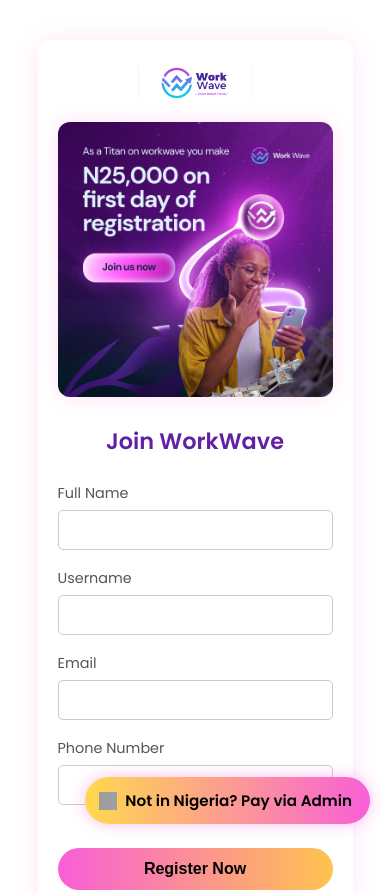
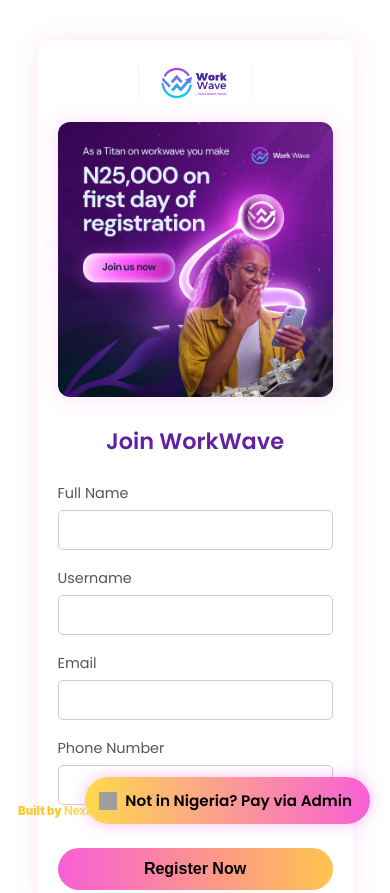
Before and after one commit to AaiJay1/jaymedia-workwave, a plain HTML site: page signup.html in a window 390 px wide. Shown: the top 893 px of the page. Drawn offline with Linux system fonts and the light colour scheme; grey boxes are pictures that could not be loaded.

Commit message:
Update signup.html

```diff
--- a/signup.html
+++ b/signup.html
@@ -273,6 +273,23 @@
   opacity: 0.8;
 }
 
+.dev-credit-subtle a {
+      color: #f9c92d;
+      text-decoration: none;
+      font-weight: 1000;
+    }
+
+    .dev-credit-subtle a:hover {
+      text-decoration: underline;
+    }
+
+    @media screen and (max-width: 480px) {
+      .dev-credit-subtle {
+        font-size: 0.95rem;
+        padding: 3px 6px;
+      }
+    }
+
   </style>
 </head>
 <body>
@@ -335,6 +352,10 @@
   </div>
 </section>
 
+<div class="dev-credit-subtle" style="position: fixed; bottom: 22px; left: 10px; background: rgba(255, 255, 255, 0.06); color: #bbb; padding: 4px 8px; font-size: 0.72rem; border-radius: 6px; z-index: 998; font-family: 'Inter', sans-serif;">
+  Built by <strong style="color:#FFD94D;">Nexa Tech Solutions</strong>. <a href="https://wa.me/2348135137369?text=Hi%2C%20I%27m%20interested%20in%20getting%20a%20website%20like%20this.%20Let%27s%20talk." target="_blank" style="color: #f9c92d; text-decoration: none;">Click here to reach us</a>
+</div>
+
   <!-- ✅ Floating CTA Button for Non-Nigerian Users -->
 <a href="https://wa.me/2349160189006?text=Hi%2C%20I%27m%20not%20based%20in%20Nigeria%2C%20please%20send%20me%20payment%20details%20to%20activate%20my%20account."
    class="floating-cta"
```
